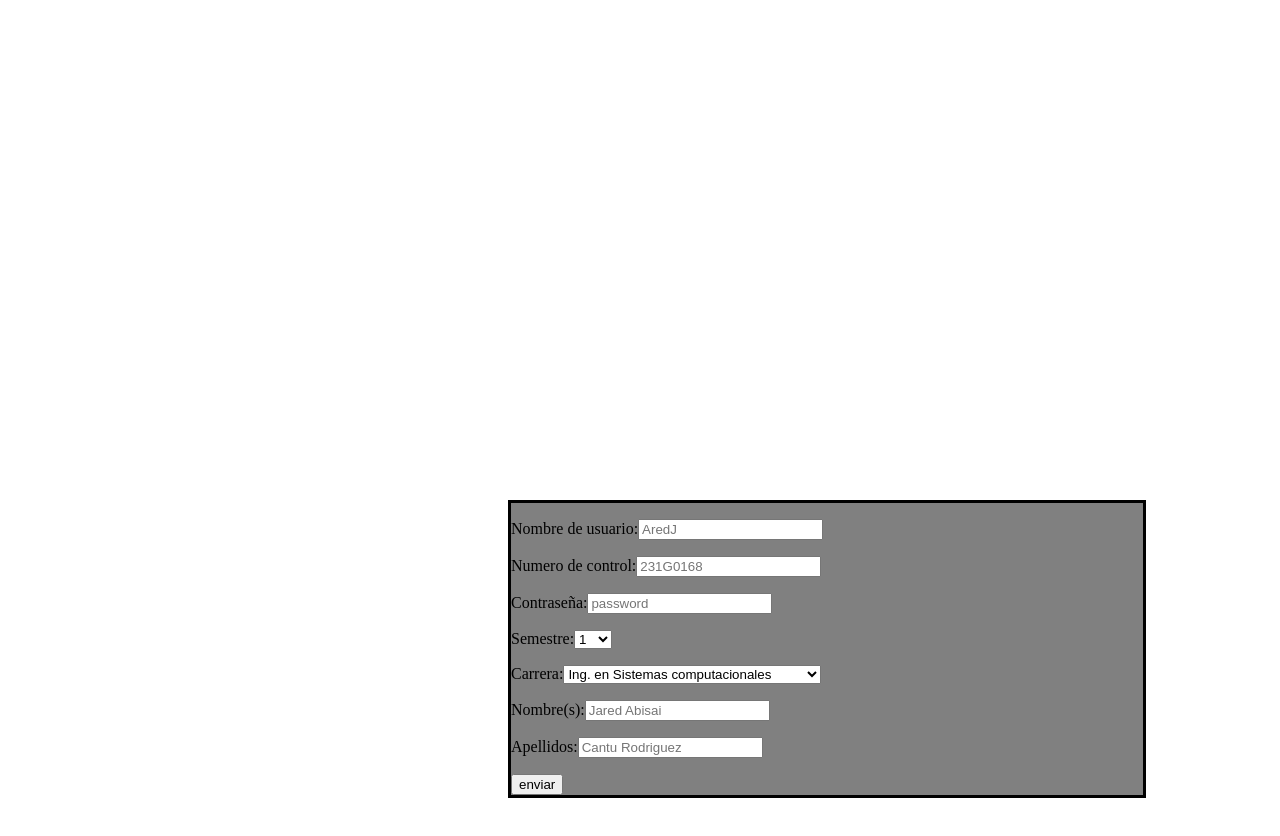
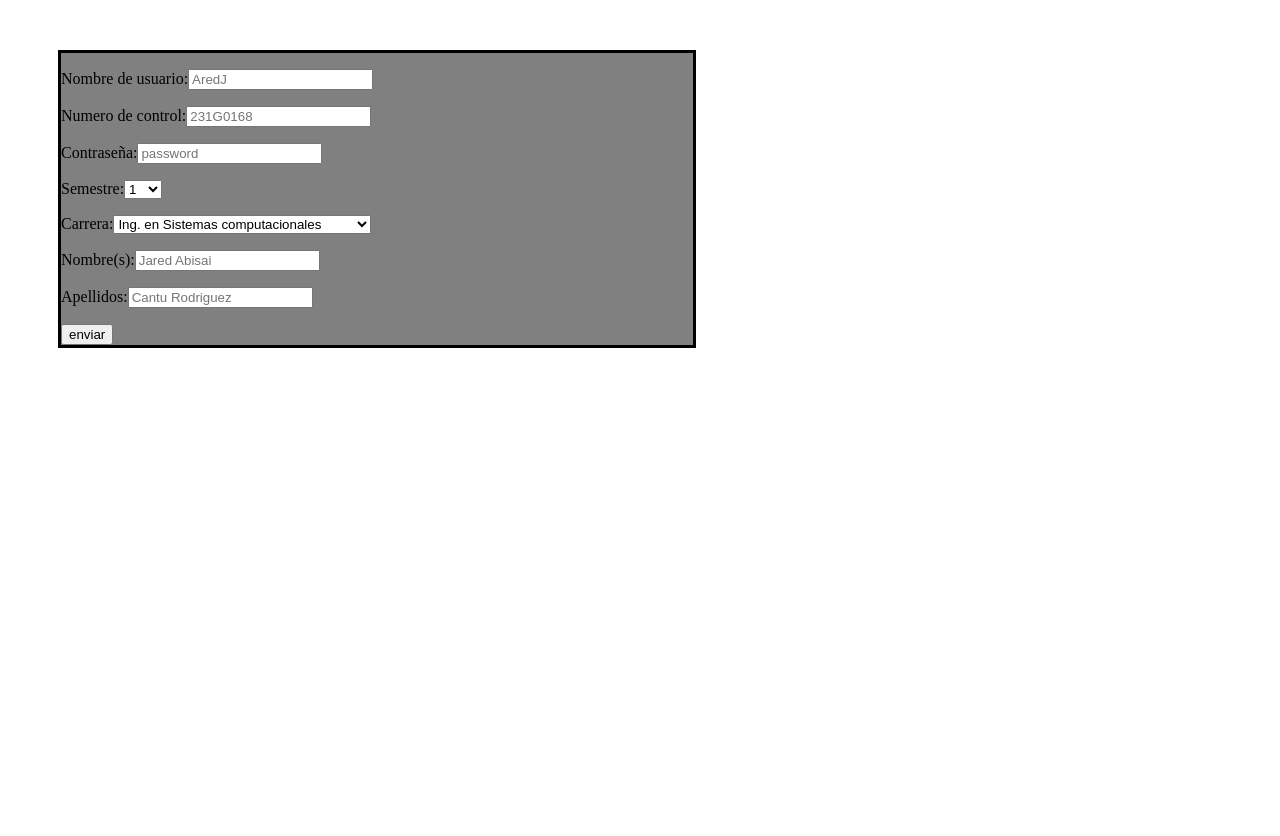
Before and after one commit to gaelekisde/EvaluacionDocente, a React (Create React App) app in the folder client/: page / in a window 1280 px wide. Shown: the top 836 px of the page. After the commit the page ends 800 px from the top, so only its background shows below. Built offline with nearby package versions, Linux system fonts and the light colour scheme.

Commit message:
Descargar archivos

```diff
--- a/client/src/pages/register/login.scss
+++ b/client/src/pages/register/login.scss
@@ -1,5 +1,5 @@
 form{
-    margin: 500px;
+    margin: 50px;
     background-color: gray;
     border: solid black 3px;
     width: 50%;
--- a/client/src/pages/register/register.jsx
+++ b/client/src/pages/register/register.jsx
@@ -2,6 +2,7 @@ import "/Users/abisa/Desktop/EvaluacionDocente/client/src/pages/register/login.s
 
 export const Register = () => {
   return (
+    <div>
     <form onSubmit={() => alert("Enviado")}>
       <p>
         Nombre de usuario:
@@ -58,5 +59,6 @@ export const Register = () => {
       </p>
       <input type="submit" value={"enviar"} />
     </form>
+    </div>
   );
 };
```
